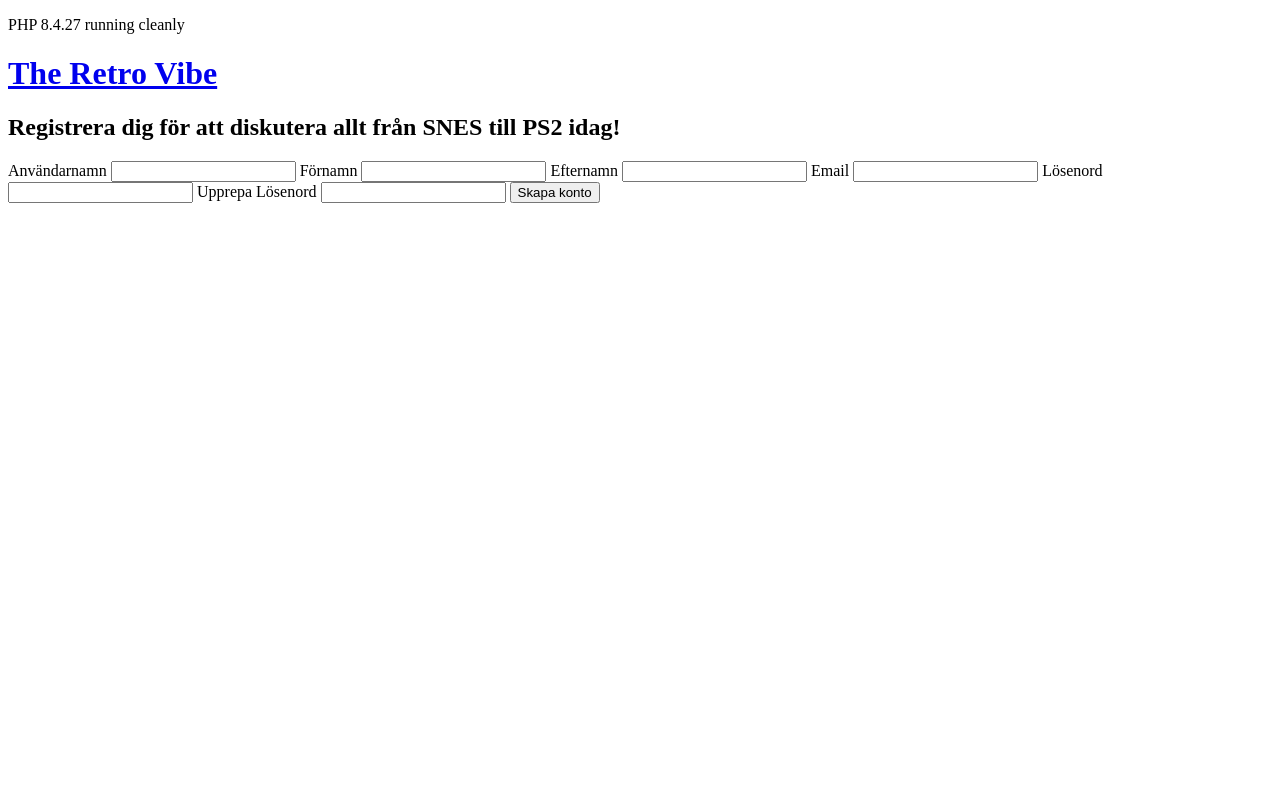
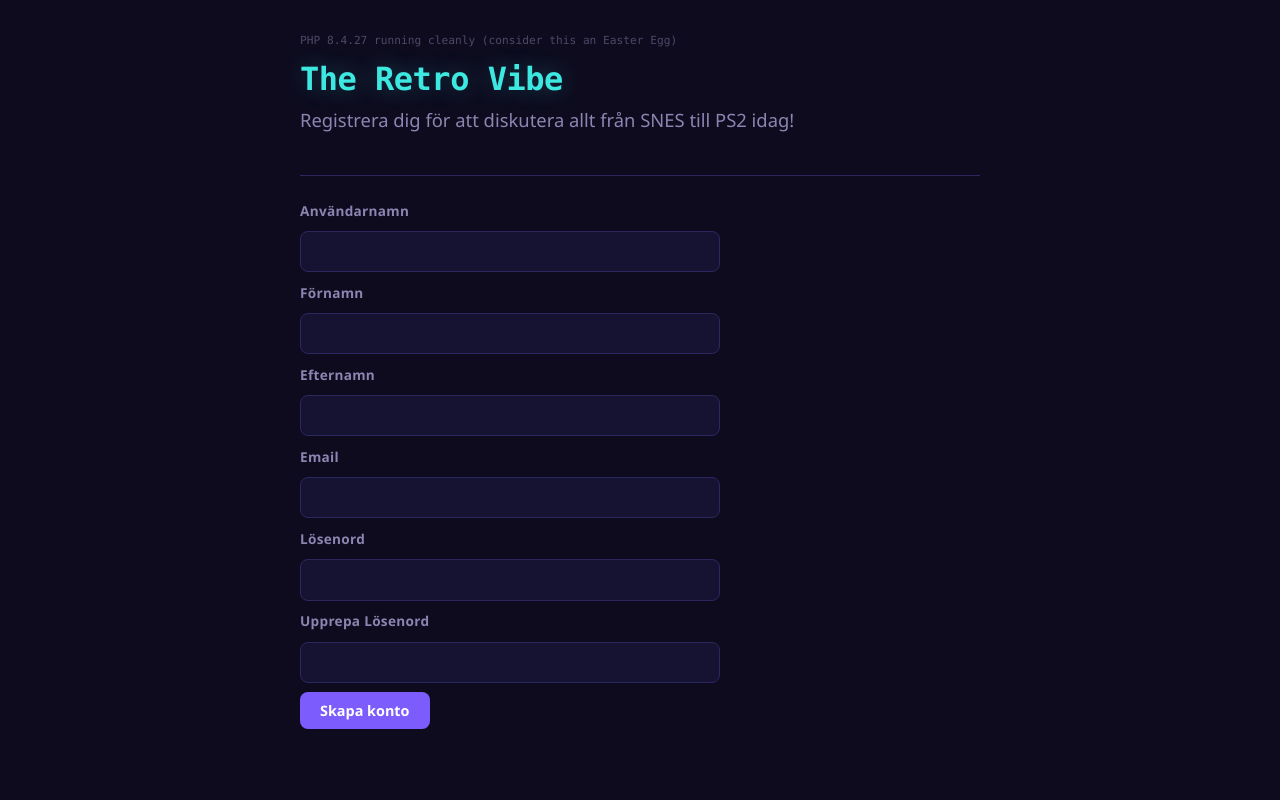
Before and after one commit to stevenlomon/fsu-php-assignment, a PHP site: page /register.php in a window 1280 px wide. Run offline with PHP 8.4, Linux system fonts and the light colour scheme; data that the repository does not hold is empty.

Commit message:
(Claude Code) CSS magic! ✨

```diff
--- a/html/discussion.php
+++ b/html/discussion.php
@@ -62,11 +62,12 @@
 <head>
   <meta charset="UTF-8">
   <meta name="viewport" content="width=device-width, initial-scale=1.0">
+  <link rel="stylesheet" href="style.css">
   <title><?= $title ?></title>
 </head>
 <body>
   <header>
-    <p>PHP <?= phpversion()?> running cleanly</p>
+    <p>PHP <?= phpversion()?> running cleanly (consider this an Easter Egg)</p>
     <a href="index.php"><h1><?= e($title) ?></h1></a>
     <h2><?= e($subheader) ?></h2>
   </header>
--- a/html/discussions.php
+++ b/html/discussions.php
@@ -76,11 +76,12 @@
 <head>
   <meta charset="UTF-8">
   <meta name="viewport" content="width=device-width, initial-scale=1.0">
+  <link rel="stylesheet" href="style.css">
   <title><?= $title ?></title>
 </head>
 <body>
   <header>
-    <p>PHP <?= phpversion()?> running cleanly</p>
+    <p>PHP <?= phpversion()?> running cleanly (consider this an Easter Egg)</p>
     <a href="index.php"><h1><?= e($title) ?></h1></a>
     <h2><?= e($subheader) ?></h2>
   </header>
--- a/html/group.php
+++ b/html/group.php
@@ -56,11 +56,12 @@
 <head>
   <meta charset="UTF-8">
   <meta name="viewport" content="width=device-width, initial-scale=1.0">
+  <link rel="stylesheet" href="style.css">
   <title><?= $title ?></title>
 </head>
 <body>
   <header>
-    <p>PHP <?= phpversion()?> running cleanly</p>
+    <p>PHP <?= phpversion()?> running cleanly (consider this an Easter Egg)</p>
     <a href="index.php"><h1><?= e($title) ?></h1></a>
     <h2><?= e($subheader) ?></h2>
   </header>
--- a/html/groups.php
+++ b/html/groups.php
@@ -78,11 +78,12 @@
 <head>
   <meta charset="UTF-8">
   <meta name="viewport" content="width=device-width, initial-scale=1.0">
+  <link rel="stylesheet" href="style.css">
   <title><?= $title ?></title>
 </head>
 <body>
   <header>
-    <p>PHP <?= phpversion()?> running cleanly</p>
+    <p>PHP <?= phpversion()?> running cleanly (consider this an Easter Egg)</p>
     <a href="index.php"><h1><?= e($title) ?></h1></a>
     <h2><?= e($subheader) ?></h2>
   </header>
--- a/html/index.php
+++ b/html/index.php
@@ -15,10 +15,11 @@
 <head>
   <meta charset="UTF-8">
   <meta name="viewport" content="width=device-width, initial-scale=1.0">
+  <link rel="stylesheet" href="style.css">
 </head>
 <body>
   <header>
-    <p>PHP <?= phpversion()?> running cleanly</p>
+    <p>PHP <?= phpversion()?> running cleanly (consider this an Easter Egg)</p>
     <a href="index.php"><h1><?= e($title) ?></h1></a>
     <h2><?= e($subheader) ?></h2>
   </header>
--- a/html/login.php
+++ b/html/login.php
@@ -63,11 +63,12 @@
 <head>
   <meta charset="UTF-8">
   <meta name="viewport" content="width=device-width, initial-scale=1.0">
+  <link rel="stylesheet" href="style.css">
   <title><?= $title ?></title>
 </head>
 <body>
   <header>
-    <p>PHP <?= phpversion()?> running cleanly</p>
+    <p>PHP <?= phpversion()?> running cleanly (consider this an Easter Egg)</p>
     <a href="index.php"><h1><?= e($title) ?></h1></a>
     <h2><?= e($subheader) ?></h2>
   </header>
--- a/html/my_groups.php
+++ b/html/my_groups.php
@@ -15,11 +15,12 @@
 <head>
   <meta charset="UTF-8">
   <meta name="viewport" content="width=device-width, initial-scale=1.0">
+  <link rel="stylesheet" href="style.css">
   <title><?= $title ?></title>
 </head>
 <body>
   <header>
-    <p>PHP <?= phpversion()?> running cleanly</p>
+    <p>PHP <?= phpversion()?> running cleanly (consider this an Easter Egg)</p>
     <a href="index.php"><h1><?= e($title) ?></h1></a>
     <h2><?= e($subheader) ?></h2>
   </header>
--- a/html/profile.php
+++ b/html/profile.php
@@ -11,11 +11,12 @@
 <head>
   <meta charset="UTF-8">
   <meta name="viewport" content="width=device-width, initial-scale=1.0">
+  <link rel="stylesheet" href="style.css">
   <title><?= $title ?></title>
 </head>
 <body>
   <header>
-    <p>PHP <?= phpversion()?> running cleanly</p>
+    <p>PHP <?= phpversion()?> running cleanly (consider this an Easter Egg)</p>
     <a href="index.php"><h1><?= e($title) ?></h1></a>
     <h2><?= e($subheader) ?></h2>
   </header>
--- a/html/register.php
+++ b/html/register.php
@@ -71,11 +71,12 @@
 <head>
   <meta charset="UTF-8">
   <meta name="viewport" content="width=device-width, initial-scale=1.0">
+  <link rel="stylesheet" href="style.css">
   <title><?= $title ?></title>
 </head>
 <body>
   <header>
-    <p>PHP <?= phpversion()?> running cleanly</p>
+    <p>PHP <?= phpversion()?> running cleanly (consider this an Easter Egg)</p>
     <a href="index.php"><h1><?= e($title) ?></h1></a>
     <h2><?= e($subheader) ?></h2>
   </header>
--- /dev/null
+++ b/html/style.css
@@ -0,0 +1,338 @@
+/* ── Reset & Base ────────────────────────────────── */
+*,
+*::before,
+*::after {
+  box-sizing: border-box;
+  margin: 0;
+  padding: 0;
+}
+
+:root {
+  --bg: #0e0b1e;
+  --bg-surface: #161232;
+  --bg-card: #1c1840;
+  --border: #2d2760;
+  --text: #e0ddf0;
+  --text-muted: #8b85b1;
+  --accent: #7c5cfc;
+  --accent-hover: #9b80ff;
+  --accent-glow: rgba(124, 92, 252, 0.35);
+  --green: #39d98a;
+  --red: #ff5c5c;
+  --teal: #3de8e0;
+  --gold: #ffc857;
+  --radius: 8px;
+  --font: "Segoe UI", system-ui, -apple-system, sans-serif;
+  --font-mono: "Cascadia Code", "Fira Code", "Consolas", monospace;
+}
+
+html {
+  font-size: 16px;
+  scroll-behavior: smooth;
+}
+
+body {
+  font-family: var(--font);
+  background: var(--bg);
+  color: var(--text);
+  line-height: 1.6;
+  min-height: 100vh;
+  max-width: 720px;
+  margin: 0 auto;
+  padding: 0 1.25rem 3rem;
+}
+
+/* ── Typography ─────────────────────────────────── */
+h1 {
+  font-family: var(--font-mono);
+  font-size: 2rem;
+  letter-spacing: -0.5px;
+  color: var(--teal);
+  text-shadow: 0 0 24px rgba(61, 232, 224, 0.3);
+}
+
+h2 {
+  font-size: 1.15rem;
+  font-weight: 400;
+  color: var(--text-muted);
+  margin-bottom: 1.5rem;
+}
+
+h3 {
+  font-size: 1.1rem;
+  color: var(--gold);
+  margin: 2rem 0 0.75rem;
+}
+
+p {
+  margin-bottom: 0.5rem;
+}
+
+strong {
+  color: var(--text);
+}
+
+/* ── Links ──────────────────────────────────────── */
+a {
+  color: var(--accent);
+  text-decoration: none;
+  transition: color 0.15s;
+}
+
+a:hover {
+  color: var(--accent-hover);
+  text-decoration: underline;
+}
+
+header a {
+  text-decoration: none;
+}
+
+header a:hover {
+  text-decoration: none;
+}
+
+header a h1:hover {
+  text-shadow: 0 0 32px rgba(61, 232, 224, 0.5);
+}
+
+/* ── Header ─────────────────────────────────────── */
+header {
+  padding: 2rem 0 1rem;
+  border-bottom: 1px solid var(--border);
+  margin-bottom: 1.5rem;
+}
+
+header p:first-child {
+  font-family: var(--font-mono);
+  font-size: 0.7rem;
+  color: var(--text-muted);
+  opacity: 0.5;
+  margin-bottom: 0.25rem;
+}
+
+/* ── Nav links row (sibling <a> tags after header) */
+header + p,
+header + a,
+header ~ a {
+  display: inline-block;
+  margin-right: 0.5rem;
+  margin-bottom: 0.75rem;
+  padding: 0.35rem 0.85rem;
+  font-size: 0.85rem;
+  border: 1px solid var(--border);
+  border-radius: var(--radius);
+  color: var(--text-muted);
+  transition: all 0.15s;
+}
+
+header + p a,
+header + a:hover,
+header ~ a:hover {
+  color: var(--text);
+  border-color: var(--accent);
+  background: var(--accent-glow);
+  text-decoration: none;
+}
+
+/* Success & error messages that follow the header */
+header ~ p[style*="green"],
+header + p[style*="green"] {
+  background: rgba(57, 217, 138, 0.1);
+  border: 1px solid rgba(57, 217, 138, 0.3);
+  padding: 0.6rem 1rem;
+  border-radius: var(--radius);
+  margin-bottom: 1rem;
+}
+
+/* ── Forms ──────────────────────────────────────── */
+form {
+  display: flex;
+  flex-direction: column;
+  gap: 0.6rem;
+  max-width: 420px;
+  margin-top: 0.5rem;
+}
+
+label {
+  font-size: 0.85rem;
+  font-weight: 600;
+  color: var(--text-muted);
+  letter-spacing: 0.3px;
+}
+
+input[type="text"],
+input[type="email"],
+input[type="password"],
+textarea {
+  width: 100%;
+  padding: 0.6rem 0.75rem;
+  font-family: var(--font);
+  font-size: 0.95rem;
+  color: var(--text);
+  background: var(--bg-surface);
+  border: 1px solid var(--border);
+  border-radius: var(--radius);
+  outline: none;
+  transition: border-color 0.15s, box-shadow 0.15s;
+}
+
+input:focus,
+textarea:focus {
+  border-color: var(--accent);
+  box-shadow: 0 0 0 3px var(--accent-glow);
+}
+
+textarea {
+  resize: vertical;
+  min-height: 5rem;
+}
+
+/* ── Buttons ────────────────────────────────────── */
+button[type="submit"],
+button {
+  padding: 0.55rem 1.25rem;
+  font-family: var(--font);
+  font-size: 0.9rem;
+  font-weight: 600;
+  color: #fff;
+  background: var(--accent);
+  border: none;
+  border-radius: var(--radius);
+  cursor: pointer;
+  transition: background 0.15s, box-shadow 0.15s;
+  align-self: flex-start;
+}
+
+button:hover {
+  background: var(--accent-hover);
+  box-shadow: 0 0 12px var(--accent-glow);
+}
+
+/* Accept / Deny buttons in admin application list */
+button[value="accept"] {
+  background: var(--green);
+  color: var(--bg);
+}
+
+button[value="accept"]:hover {
+  background: #4de89d;
+}
+
+button[value="deny"] {
+  background: var(--red);
+}
+
+button[value="deny"]:hover {
+  background: #ff7a7a;
+}
+
+/* ── Cards (group list, discussion list, reply threads) */
+/* The generic divs that wrap each item in a loop */
+header ~ div > div {
+  background: var(--bg-card);
+  border: 1px solid var(--border);
+  border-radius: var(--radius);
+  padding: 1rem 1.25rem;
+  margin-bottom: 0.75rem;
+  transition: border-color 0.15s;
+}
+
+header ~ div > div:hover {
+  border-color: var(--accent);
+}
+
+header ~ div > div h2 {
+  font-size: 1.05rem;
+  font-weight: 600;
+  color: var(--text);
+  margin-bottom: 0.25rem;
+}
+
+header ~ div > div p {
+  color: var(--text-muted);
+  font-size: 0.9rem;
+}
+
+header ~ div > div a {
+  font-size: 0.85rem;
+}
+
+/* ── Discussion thread posts ────────────────────── */
+header ~ div > span,
+header ~ div > strong,
+header ~ div:not(:has(div)) {
+  font-size: 0.9rem;
+}
+
+/* ── Lists (my groups, pending applications) ────── */
+ul {
+  list-style: none;
+  padding: 0;
+}
+
+li {
+  background: var(--bg-card);
+  border: 1px solid var(--border);
+  border-radius: var(--radius);
+  padding: 0.75rem 1rem;
+  margin-bottom: 0.5rem;
+}
+
+li span {
+  color: var(--text-muted);
+  font-size: 0.85rem;
+}
+
+li form {
+  display: inline-flex;
+  flex-direction: row;
+  gap: 0.4rem;
+  margin-top: 0.5rem;
+}
+
+li form button {
+  padding: 0.3rem 0.75rem;
+  font-size: 0.8rem;
+}
+
+/* ── Section ────────────────────────────────────── */
+section {
+  margin-bottom: 1rem;
+}
+
+/* ── Inline styles override helpers ─────────────── */
+p[style*="color: red"] {
+  background: rgba(255, 92, 92, 0.1) !important;
+  border: 1px solid rgba(255, 92, 92, 0.3) !important;
+  color: var(--red) !important;
+  padding: 0.6rem 1rem;
+  border-radius: var(--radius);
+  margin-bottom: 1rem;
+  font-size: 0.9rem;
+}
+
+p[style*="color: green"] {
+  background: rgba(57, 217, 138, 0.1) !important;
+  border: 1px solid rgba(57, 217, 138, 0.3) !important;
+  color: var(--green) !important;
+  padding: 0.6rem 1rem;
+  border-radius: var(--radius);
+  margin-bottom: 1rem;
+  font-size: 0.9rem;
+}
+
+/* ── Responsive ─────────────────────────────────── */
+@media (max-width: 500px) {
+  body {
+    padding: 0 0.75rem 2rem;
+  }
+
+  h1 {
+    font-size: 1.5rem;
+  }
+
+  form {
+    max-width: 100%;
+  }
+}
```
